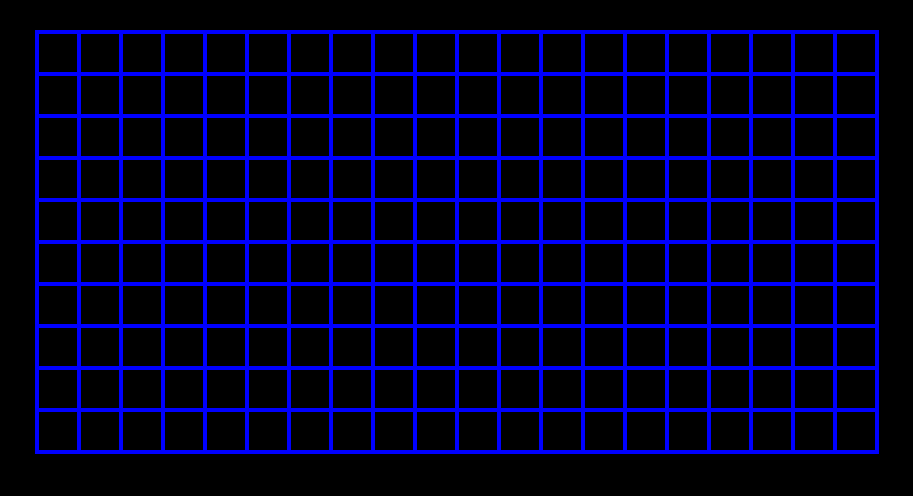
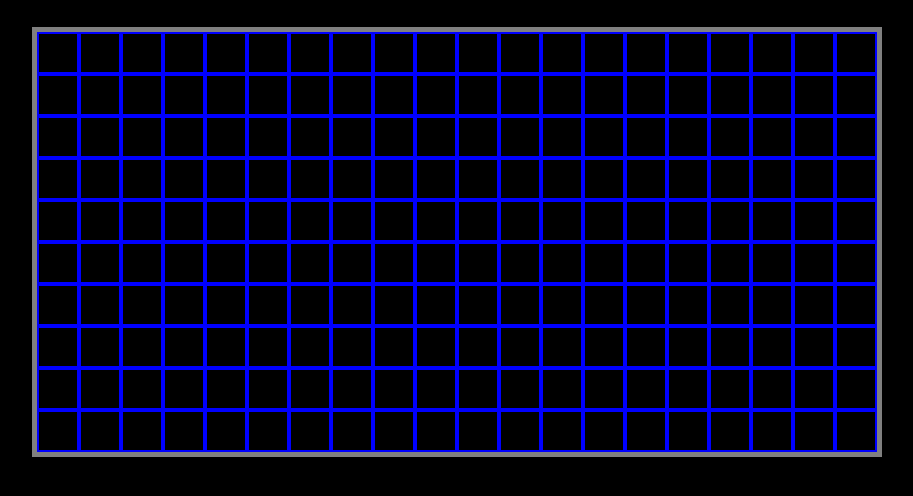
Before and after one commit to lavawolf/pacman, a plain HTML site: page index.html in a window 1280 px wide. Shown: the part 88-584 px from the top of the page, without its empty margins (183-1096 px from the left). Drawn offline with Linux system fonts and the light colour scheme.

Commit message:
added canvas

```diff
--- a/index.html
+++ b/index.html
@@ -13,8 +13,9 @@
   </div>
 
   <div id='game'>
-    <!-- <div id="scoreboard"></div> -->
+    <canvas></canvas>
   </div>
+
 
 </body>
 </html>
--- a/script.js
+++ b/script.js
@@ -4,6 +4,7 @@ const gridHeight = 10
 const gridWidth = 20
 
 const game = document.querySelector('#game')
+const canvas = document.querySelector('canvas')
 
 
 class Cell {
@@ -56,6 +57,8 @@ class Cell {
 function main() {
   game.style.height = `${gridHeight * 40 + 20}px`
   game.style.width = `${gridWidth * 40 + 40}px`
+  canvas.style.height = game.style.height
+  canvas.style.width = game.style.width
   const grid = []
   for (let i = 0; i < gridWidth; i++) {
     grid.push(Array(gridHeight).fill(new Cell(0)))
--- a/style.css
+++ b/style.css
@@ -70,3 +70,9 @@ body {
   display: flex;
   /* justify-content: center; */
 }
+
+canvas {
+  background-color: transparent;
+  border: 5px solid grey;
+  position: absolute;
+}
```
